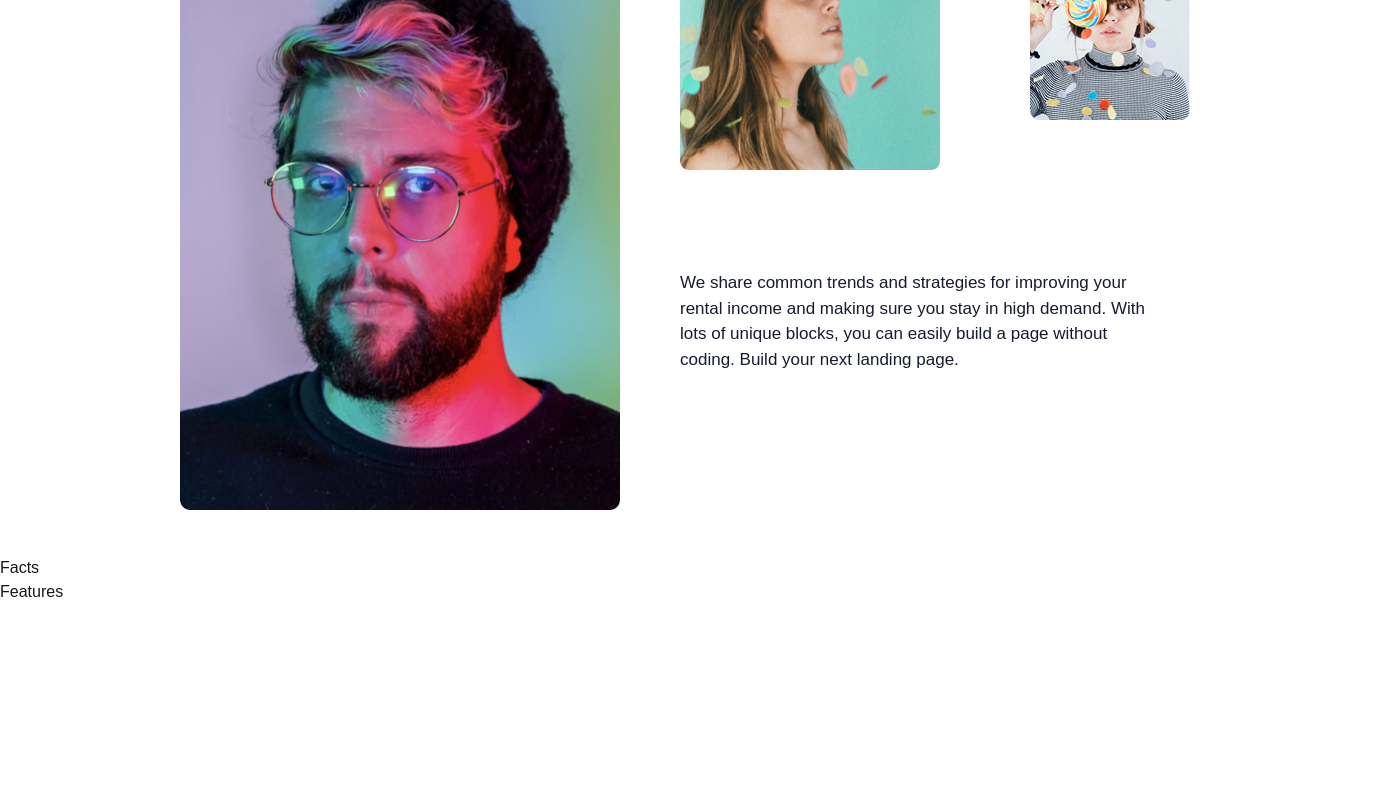
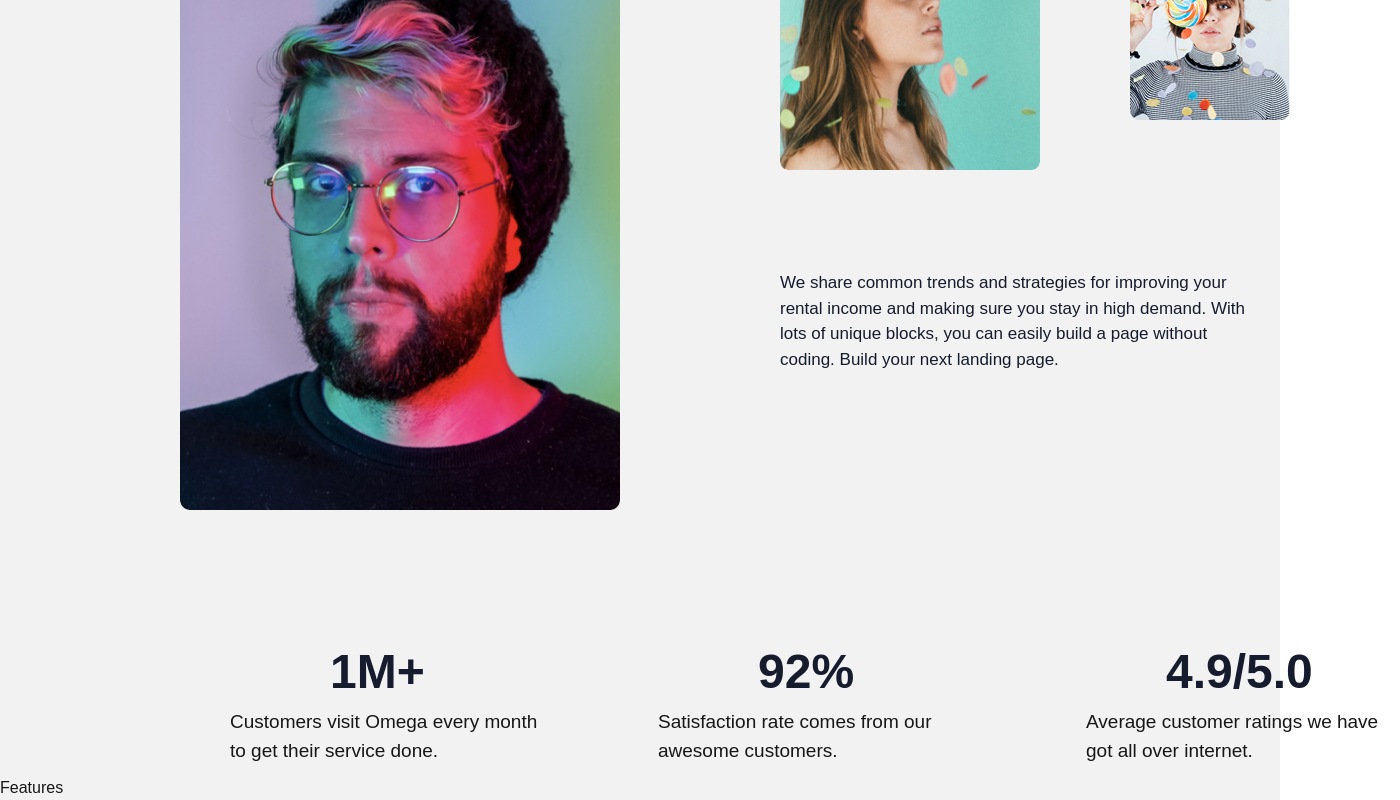
Before and after one commit to thomas1y/Agency-Landingpage, a Next.js app: page / in a window 1280 px wide. Shown: the part 2217-3017 px from the top of the page, 1400 px wide, since content can reach past the window. Before the commit the page ends 2821 px from the top, so only its background shows below. Built offline with nearby package versions, Linux system fonts and the light colour scheme.

Commit message:
adding facts section

```diff
--- a/app/page.tsx
+++ b/app/page.tsx
@@ -2,7 +2,7 @@ import Image from "next/image";
 
 export default function Home() {
   return (
-    <div>
+    <div className='bg-[#F2F2F2]'>
       <section className="bg-[url('/hero-bg.png')] h-[750px] bg-cover relative bg-center">
         <header className="absolute top-[16px] left-[60px] right-0 bg-transparent h-[50px] z-10">
           <div className="max-w-[1160px] mx-auto px-6 h-full">
@@ -104,7 +104,7 @@ export default function Home() {
         </div>
       </section>
 
-      <section className="bg-white pt-[117px]">
+      <section className="bg-[#F2F2F2] pt-[117px]">
         <div className="max-w-[1163px] h-[600px] ml-[230px]">
           {/* TITLE SECTION */}
           <div className="ml-[260px] mr-[507px]">
@@ -163,7 +163,7 @@ export default function Home() {
         </div>
       </section>
 
-      <section className="bg-white ml-[130px] mr-[68px]">
+      <section className="bg-[#F2F2F2] ml-[130px] mr-[68px]">
         <div className="max-w-[1108px] h-[301px]">
           <div className="flex items-center w-[980px] h-[178px] ml-[80px]">
             <div>
@@ -187,8 +187,8 @@ export default function Home() {
         </div>
       </section>
 
-      <section className='bg-white pt-[122px]' >
-          <div className="max-w-[1110px] h-[883px] ml-[180px] mr-[200px]">
+      <section className='bg-[#F2F2F2] pt-[122px]' >
+          <div className="max-w-[1110px] h-[883px] ml-[180px] ">
                <div className="grid grid-cols-2">
                {/* left content*/}
                     <div className="">
@@ -236,7 +236,27 @@ export default function Home() {
                </div>
           </div>
       </section>
-      <section>Facts</section>
+      <section className="bg-[#F2F2F2] pt-[80px]">
+             <div className="max-w-[1074px] h-[140px] ml-[230px] ">
+                  <div className="flex gap-12">
+                       <div className='h-[140px]'>
+                          <h1 className='ml-[100px] text-[#161C2D] text-[48px] font-bold font-Gilroy'>1M+</h1>
+                          <p className="text-[19px] font-Gilroy w-[314px]">Customers visit Omega every month<br />
+                                                                   to get their service done.</p>
+                       </div>
+                       <div className='ml-[66px]'>
+                           <h1 className='ml-[100px] text-[#161C2D] text-[48px] font-bold font-Gilroy'>92%</h1>
+                          <p className="text-[19px] font-Gilroy w-[314px]">Satisfaction rate comes from our<br />
+                            awesome customers.</p>
+                       </div>
+                       <div className='ml-[66px]'>
+                           <h1 className='ml-[80px] text-[#161C2D] text-[48px] font-bold font-Gilroy'>4.9/5.0</h1>
+                           <p className="text-[19px] font-Gilroy w-[314px]">Average customer ratings we have<br />
+                              got all over internet.</p>
+                       </div>
+                  </div>
+             </div>
+      </section>
       <section>Features</section>
     </div>
   );
```
